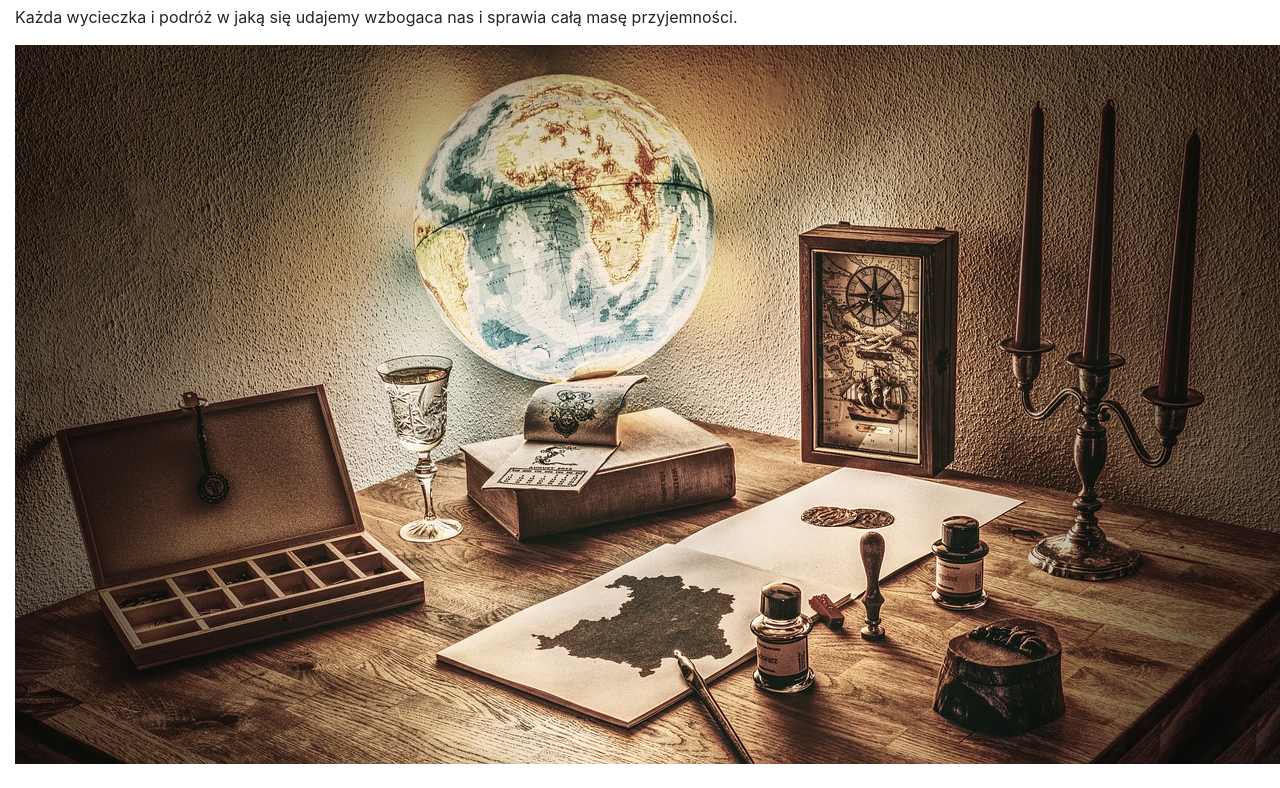
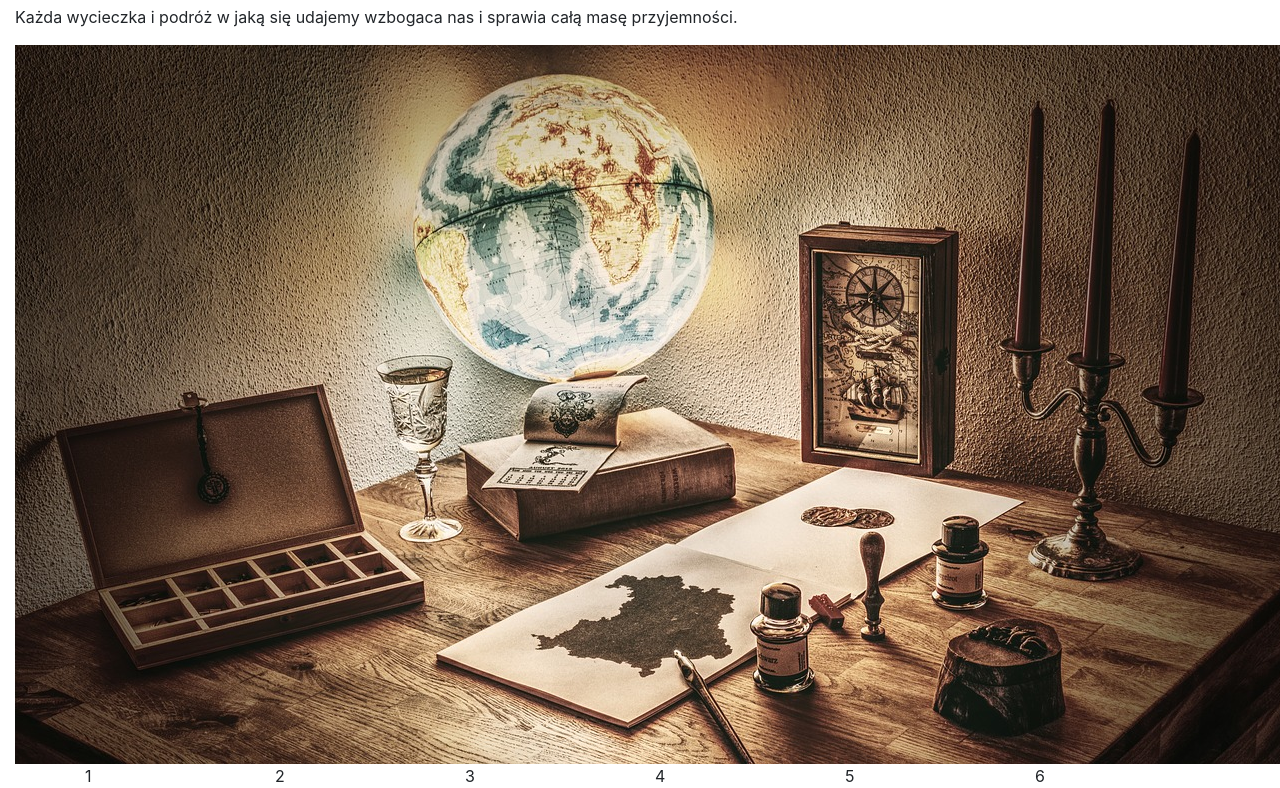
Before and after one commit to MagdalenaZdybel/site_bootstrap4, a plain HTML site: page index.html in a window 1280 px wide. Shown: the part 41-829 px from the top of the page. Before the commit the page ends 805 px from the top, so only its background shows below. Drawn offline with nearby package versions, Linux system fonts and the light colour scheme.

Commit message:
row and col

```diff
--- a/index.html
+++ b/index.html
@@ -19,5 +19,17 @@
         <img src="images/rustic-3441673_1280.jpg" alt="foto travel">
     </article>
 </div>
+<section>
+    <div class="container">
+        <div class="row">
+            <div class="col-6 col-lg-2">1</div>
+            <div class="col-6 col-lg-2">2</div>
+            <div class="col-6 col-lg-2 col-md-4">3</div>
+            <div class="col-6 col-lg-2 col-md-4">4</div>
+            <div class="col-6 col-lg-2 col-md-4">5</div>
+            <div class="col-6 col-lg-2 col-md-12">6</div>
+        </div>
+    </div>
+</section>
 </body>
 </html>
```
